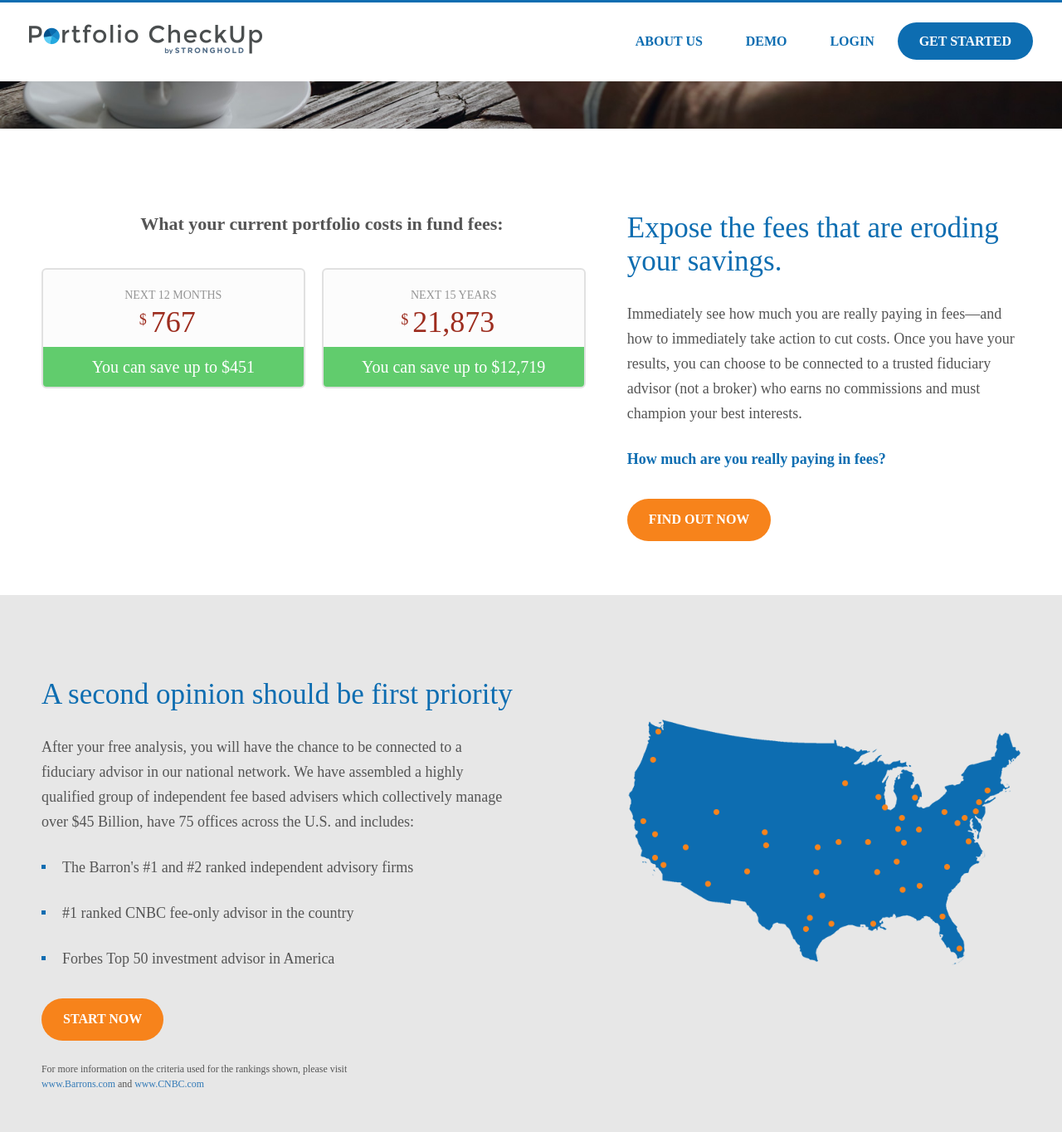
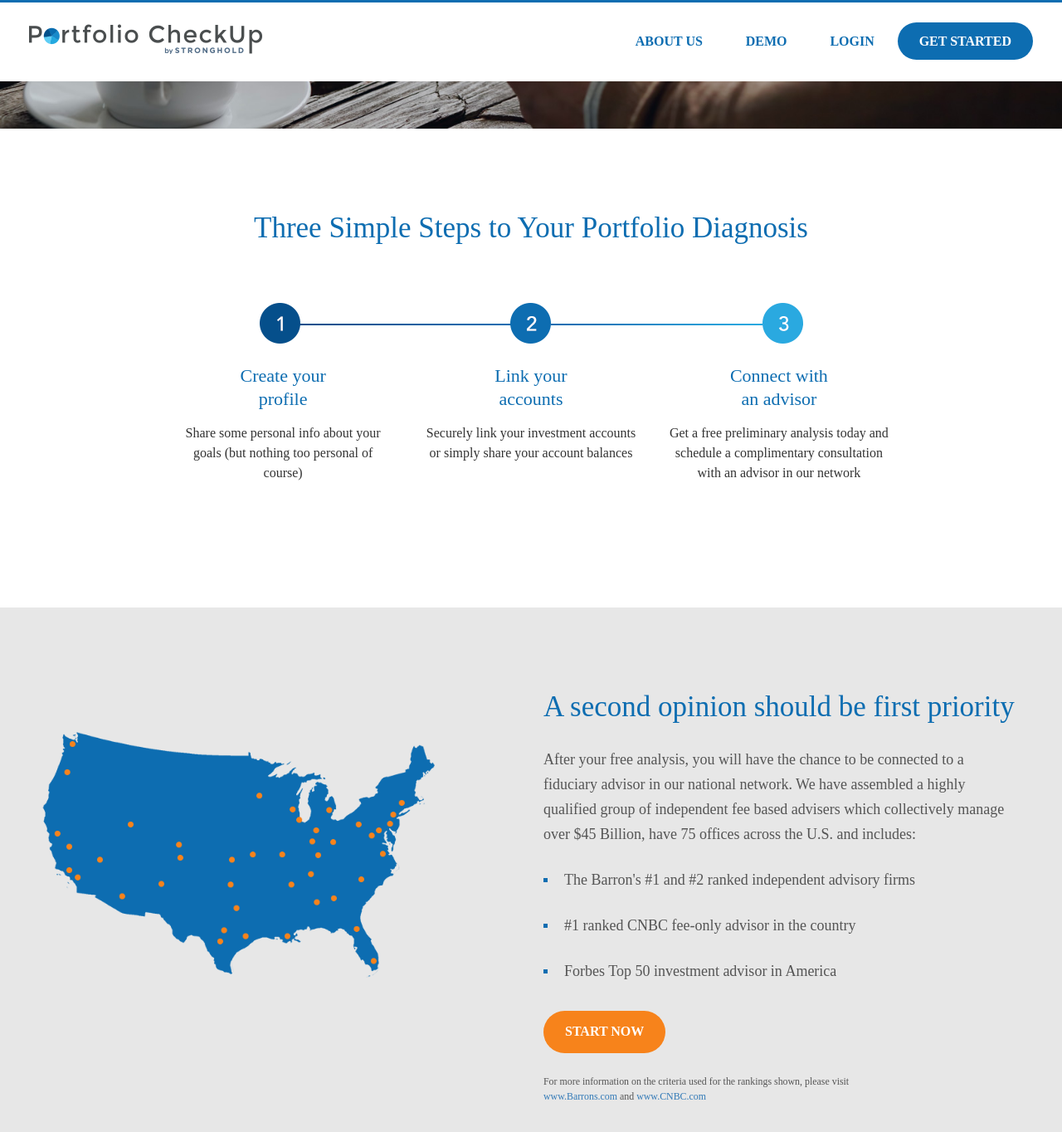
Before and after one commit to portfoliocheckup/portfoliocheckup.github.io, a Jekyll site: the page built from index.html, in a window 1280 px wide and 1400 px high, scrolled down 491 px. Shown: the top 1364 px of the window at 83% size. Built offline with Jekyll 4.4.1, drawn with Linux system fonts in a browser that asks for light colours; some web fonts are replaced; comment, search, counter and statistics services are not loaded; some of the changed text lies outside the part shown.

Commit message:
Re-arrange sections and reduce steps section to three steps

```diff
--- a/index.html
+++ b/index.html
@@ -26,9 +26,57 @@
     </div>
 </div>
 
+<div class="list content-padding">
+    <div class="container">
+        <h2 class="wow fadeInUp">Three Simple Steps to Your Portfolio Diagnosis</h2>
+        <img id="listimg" src="{{ site.baseurl }}/assets/images/list-short.png">
+
+        <div id="simple-steps" class="clearfix">
+            <div class="col-md-3 col-sm-12">
+                <img class="small-number" src="{{ site.baseurl }}/assets/images/1.png">
+                <span>Create your<br/>profile</span>
+
+                <p>Share some personal info about your goals (but nothing too personal of course)</p>
+            </div>
+            <div class="col-md-3 col-sm-12">
+                <img class="small-number" src="{{ site.baseurl }}/assets/images/2.png">
+                <span>Link your<br/>accounts</span>
+
+                <p>Securely link your investment accounts or simply share your account balances</p>
+            </div>
+            <div class="col-md-3 col-sm-12">
+                <img class="small-number" src="{{ site.baseurl }}/assets/images/3.png">
+                <span>Connect with<br/>an advisor</span>
+
+                <p>Get a free preliminary analysis today and schedule a complimentary consultation with an advisor in our network</p>
+            </div>
+        </div>
+    </div>
+</div>
+
+<div id="map-div" class="content-padding grayback">
+    <div class="container content">
+		<div class="col-sm-12 col-md-5 top-div">
+            <img src="{{ site.baseurl }}/assets/images/map.png">
+        </div>
+        <div class="col-md-6 wow col-md-offset-1 fadeInRight">
+            <h2>A second opinion should be first priority</h2>
+
+            <p>After your free analysis, you will have the chance to be connected to a fiduciary advisor in our national network. We have assembled a highly qualified group of independent fee based advisers which collectively manage over $45 Billion, have 75 offices across the U.S. and includes:</p>
+			<ul>
+				<li>The Barron's #1 and #2 ranked independent advisory firms</li>
+				<li>#1 ranked CNBC fee-only advisor in the country</li>
+				<li>Forbes Top 50 investment advisor in America</li>
+			</ul>
+            <a href="https://app.portfoliocheckup.com/signup" class="button btn-orange">Start Now</a>
+			<p class="small">For more information on the criteria used for the rankings shown, please visit <a href="http://www.barrons.com" target="_blank">www.Barrons.com</a> and <a href="http://www.cnbc.com" target="_blank">www.CNBC.com</a></p>
+        </div>
+    </div>
+</div>
+
 <div class="content-padding">
     <div class="container content">
-        <div class="col-md-7 price-boxes top-div">
+        <div class="col-md-7 price-boxes top-div pull-right">
             <p><strong>What your current portfolio costs in fund fees:</strong></p>
 
             <div class="clearfix">
@@ -50,7 +98,7 @@
                 </div>
             </div>
         </div>
-        <div class="col-md-5 wow fadeInRight">
+        <div class="col-md-5 wow fadeInLeft">
 
             <h2>Expose the fees that are eroding your savings.</h2>
 
@@ -60,26 +108,6 @@
 
             <p><strong>How much are you really paying in fees?</strong></p>
             <a href="https://app.portfoliocheckup.com/signup" class="button btn-orange">find out now</a>
-        </div>
-    </div>
-</div>
-
-<div id="map-div" class="content-padding grayback">
-    <div class="container content">
-		<div class="col-sm-12 col-md-5 col-md-offset-1 top-div pull-right">
-            <img src="{{ site.baseurl }}/assets/images/map.png">
-        </div>
-        <div class="col-md-6 wow fadeInLeft">
-            <h2>A second opinion should be first priority</h2>
-
-            <p>After your free analysis, you will have the chance to be connected to a fiduciary advisor in our national network. We have assembled a highly qualified group of independent fee based advisers which collectively manage over $45 Billion, have 75 offices across the U.S. and includes:</p>
-			<ul>
-				<li>The Barron's #1 and #2 ranked independent advisory firms</li>
-				<li>#1 ranked CNBC fee-only advisor in the country</li>
-				<li>Forbes Top 50 investment advisor in America</li>
-			</ul>
-            <a href="https://app.portfoliocheckup.com/signup" class="button btn-orange">Start Now</a>
-			<p class="small">For more information on the criteria used for the rankings shown, please visit <a href="http://www.barrons.com" target="_blank">www.Barrons.com</a> and <a href="http://www.cnbc.com" target="_blank">www.CNBC.com</a></p>
         </div>
     </div>
 </div>
@@ -136,45 +164,6 @@
                 sources,
                 including bank, investment, retirement, and insurance accounts.</p>
             <a href="https://app.portfoliocheckup.com/signup" class="button btn-orange">GET MY FREE & SECURE CHECKUP</a>
-        </div>
-    </div>
-</div>
-
-<div class="list content-padding grayback">
-    <div class="container">
-        <h2 class="wow fadeInUp">Four Simple Steps to Your Portfolio Diagnosis</h2>
-        <img id="listimg" src="{{ site.baseurl }}/assets/images/list.png">
-
-        <div class="clearfix">
-            <div class="col-md-3 col-sm-12">
-                <img class="small-number" src="{{ site.baseurl }}/assets/images/1.png">
-                <span>Create your<br/>profile</span>
-
-                <p>Tell us more about yourself. Provide your age, your goals, and your risk tolerance.</p>
-            </div>
-            <div class="col-md-3 col-sm-12">
-                <img class="small-number" src="{{ site.baseurl }}/assets/images/2.png">
-                <span>Link your<br/>accounts</span>
-
-                <p>Securely allow us to scan your accounts so we can accurately measure the health of your portfolio.
-                    Using commonplace technology with budgeting tools and other online account services, this linking
-                    process never allows us to access your accounts. </p>
-            </div>
-            <div class="col-md-3 col-sm-12">
-                <img class="small-number" src="{{ site.baseurl }}/assets/images/3.png">
-                <span>Read your<br/>analysis</span>
-
-                <p>Gauge your portfolio's health. You can see how your portfolio compares with other approaches, how
-                    much you're paying in fees, and whether your assets are wisely allocated.</p>
-            </div>
-            <div class="col-md-3 col-sm-12">
-                <img class="small-number" src="{{ site.baseurl }}/assets/images/4.png">
-                <span>Connect with<br/>an advisor</span>
-
-                <p>Connect with an approved independent advisor (a fiduciary, not a broker) who works solely in your
-                    best interests to remedy the issues your CheckUp uncovers. Once you move forward with an advisor,
-                    online enrollment and transfers are quick and painless.</p>
-            </div>
         </div>
     </div>
 </div>
```
Also changed, not shown: assets/styles/_css.less (+9 -0 lines), assets/images/list-short.png (added), dist/images/list-short.png (added), dist/styles/main.css.
